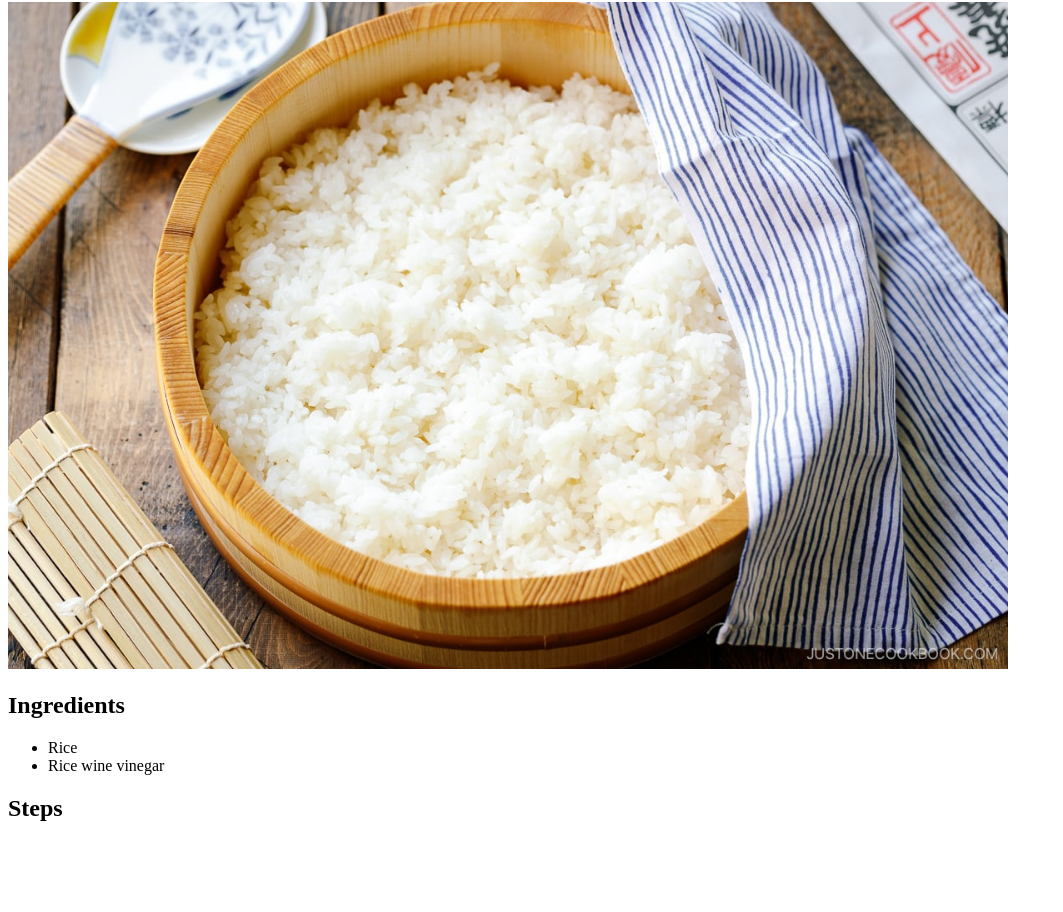
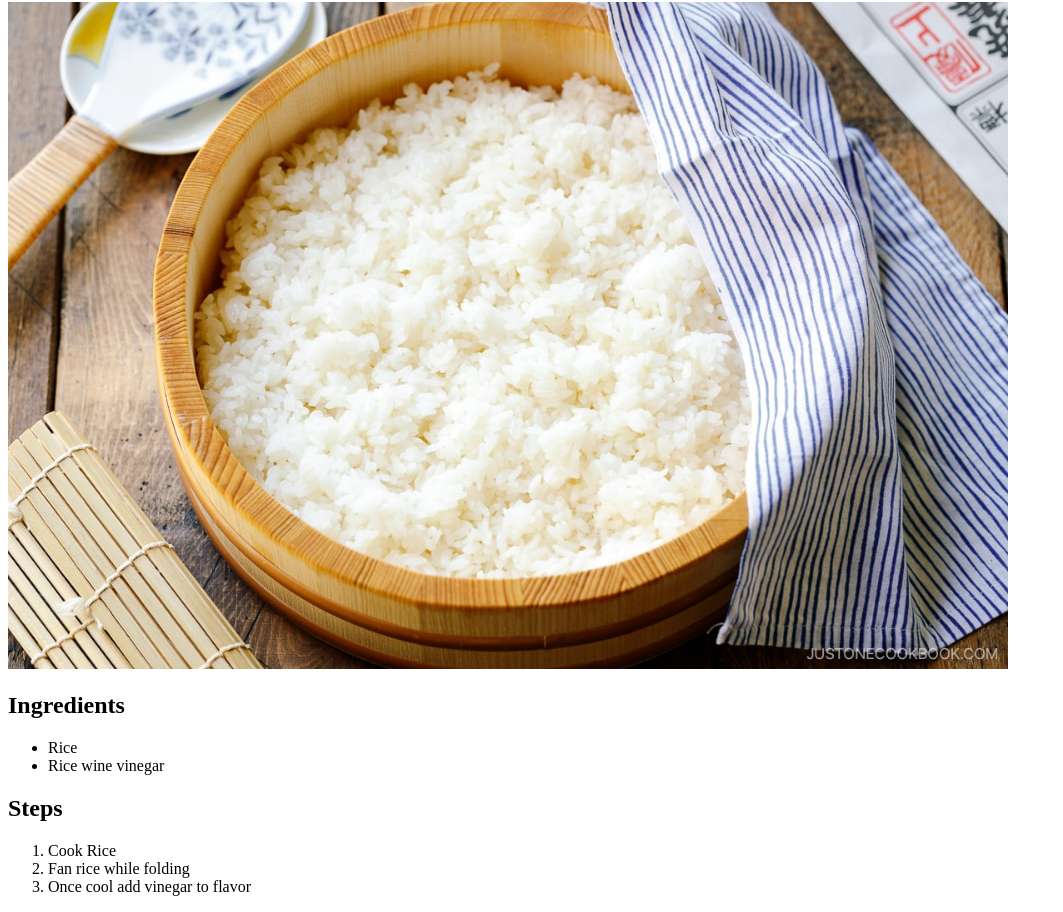
Before and after one commit to isamusherman/minimalist-recipes, a plain HTML site: page recipes/Sushi Rice.html in a window 1280 px wide. Shown: the part 78-990 px from the top of the page, without its empty margins (0-1063 px from the left). Before the commit the page ends 920 px from the top, so only its background shows below. Drawn offline with Linux system fonts and the light colour scheme.

Commit message:
Added Steps to sushi rice steps
Now sushi rice has steps to follow

```diff
--- a/recipes/Sushi Rice.html
+++ b/recipes/Sushi Rice.html
@@ -14,5 +14,10 @@
             <li>Rice wine vinegar</li>
         </ul>
     <h2>Steps</h2>
+    <ol>
+        <li>Cook Rice</li>
+        <li>Fan rice while folding</li>
+        <li>Once cool add vinegar to flavor</li>
+    </ol>
 </body>
 </html>
```
